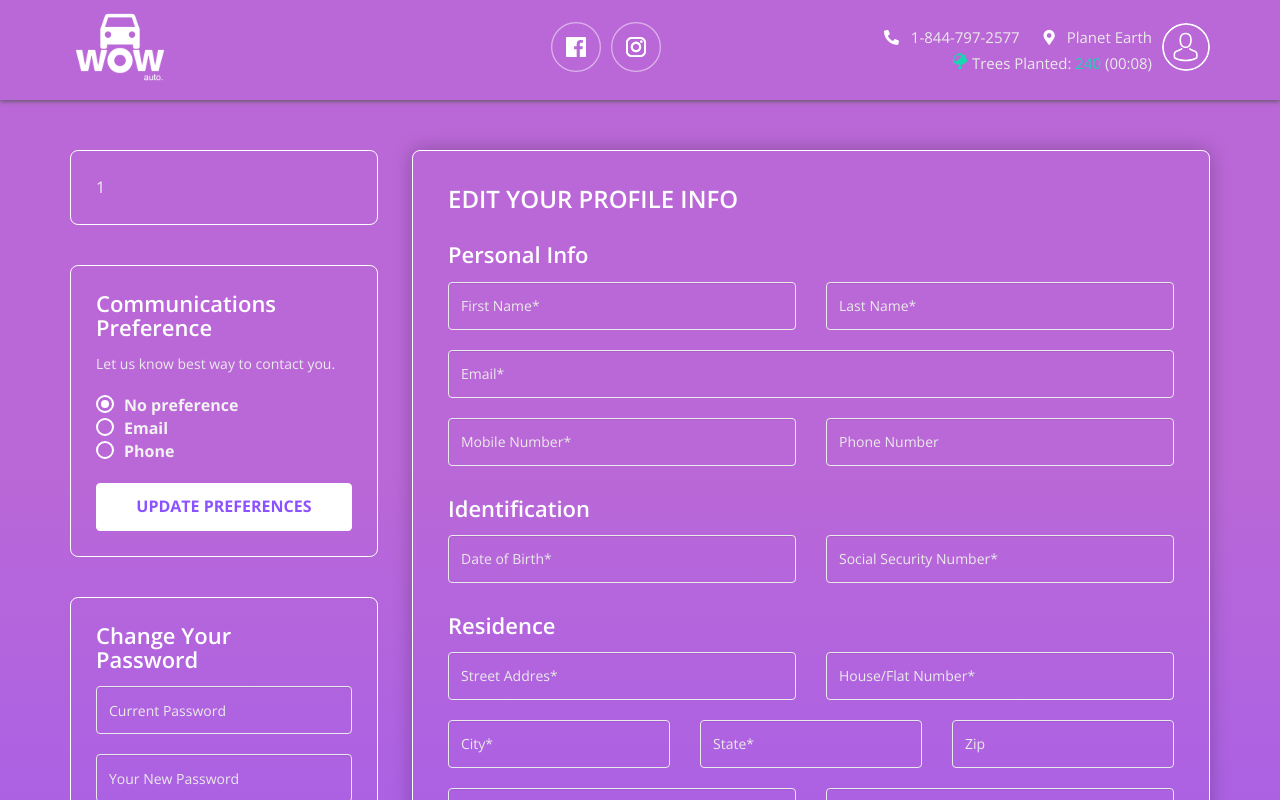
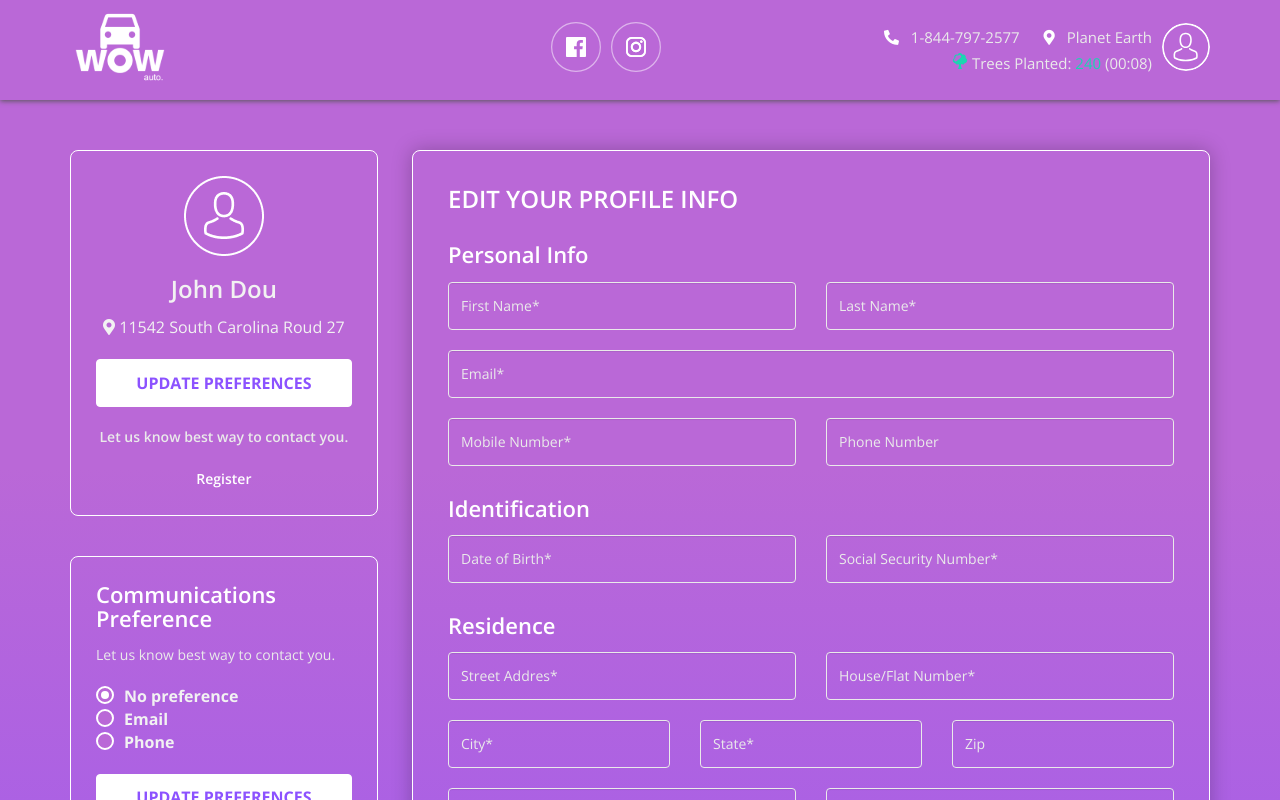
Before and after one commit to Glibovytskuy/wowautoapp, an Angular app in the folder WowAutoApp.Web.Client/: page /profile in a window 1280 px wide. Shown: the top 800 px of the page. Built offline with nearby package versions, Linux system fonts and the light colour scheme.

Commit message:
added profile page

```diff
--- a/WowAutoApp.Web.Client/src/app/components/profile/main-profile/main-profile.component.css
+++ b/WowAutoApp.Web.Client/src/app/components/profile/main-profile/main-profile.component.css
@@ -110,6 +110,20 @@ h4 {
   color: #8C52FF;
 }
 
+.user {
+  font-size: 24px;
+  font-weight: 600;
+  margin: 10px 0;
+}
+
+.description.user {
+  margin: 20px 0;
+}
+
+.location {
+  margin-bottom: 20px;
+}
+
 .user-help-block {
   margin-top: 10px;
   text-align: center;
--- a/WowAutoApp.Web.Client/src/app/components/profile/main-profile/main-profile.component.html
+++ b/WowAutoApp.Web.Client/src/app/components/profile/main-profile/main-profile.component.html
@@ -2,8 +2,26 @@
   <div class="container">
     <div class="d-flex-row col-xs">
       <div class="left-col">
-        <div class="profile-left-block">
-          1
+        <div class="profile-left-block centered">
+          <img src="assets/img/Profile.png">
+          <div class="user">
+            John Dou
+          </div>
+          <div class="location">
+            <i class="fas fa-map-marker-alt"></i>
+            11542 South Carolina Roud 27
+          </div>
+          <button type="submit" class="submit-button" id="update-btn">
+            <div class="social-login-label">Update Preferences</div>
+          </button>
+          <div class="description user">
+            Let us know best way to contact you.
+          </div>
+          <div class="user-help-block">
+            <div>
+              <a href="#">Register</a>
+            </div>
+          </div>
         </div>
         <div class="profile-left-block">
           <h4>Communications Preference</h4>
--- a/WowAutoApp.Web.Client/src/styles.css
+++ b/WowAutoApp.Web.Client/src/styles.css
@@ -190,6 +190,10 @@ header {
   display: flex;
   justify-content: center;
   align-items: center;
+}
+
+.centered {
+  text-align: center;
 }
 
 .submit-button {
```
Also changed, not shown: WowAutoApp.Web.Client/src/assets/img/Profile.png (added).
